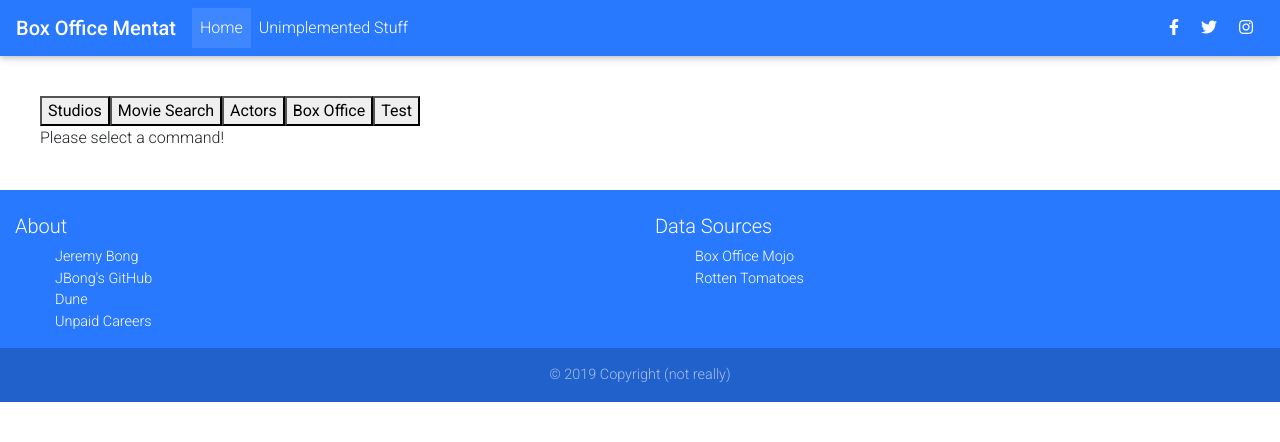
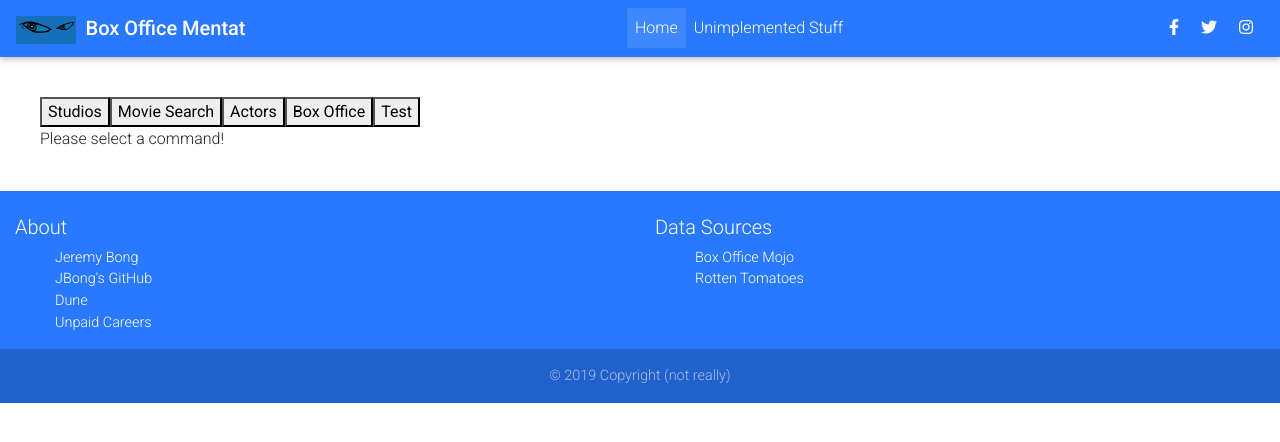
Before and after one commit to jtkbong/BoxOfficeMentatFrontend, a React (Create React App) app in the folder Frontend/mentatfrontend/: page / in a window 1280 px wide. Shown: the top 442 px of the page. Built offline with nearby package versions, Linux system fonts and the light colour scheme.

Commit message:
show the icon in a bad place

```diff
--- a/Frontend/mentatfrontend/src/Navbar.js
+++ b/Frontend/mentatfrontend/src/Navbar.js
@@ -18,12 +18,19 @@ class BoxOfficeMentatNavbar extends React.Component {
   }
 
   render() {
+
+    const logoStyle = {
+        "margin-right": "10px",
+        width: "10%"
+    }
+
     return (
       <div>
         <Router>
           <header>
             <MDBNavbar color="blue accent-3" dark expand="md">
               <MDBNavbarBrand href="/">
+              <img src="/boxofficementat.jpg" style={logoStyle}/>
                 <strong>Box Office Mentat</strong>
               </MDBNavbarBrand>
               <MDBNavbarToggler onClick={this.onClick} />
```
